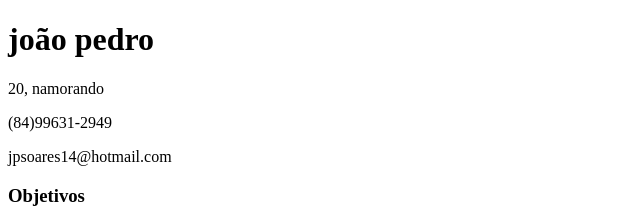
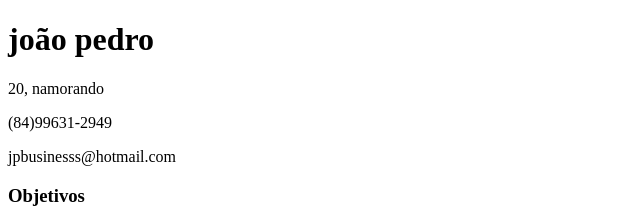
Before and after one commit to Jpsoaresfig/curriculo-jo-o-pedro, a plain HTML site: page index.html in a window 1280 px wide. Shown: the top 222 px of the page, 0-640 px from the left. Drawn offline with Linux system fonts and the light colour scheme.

Commit message:
atualizei meu email
mudei o email pois uso mais o atual

```diff
--- a/index.html
+++ b/index.html
@@ -8,7 +8,7 @@
 <h1>joão pedro</h1>
 <p>20, namorando</p>
 <p>(84)99631-2949</p>
-<p>jpsoares14@hotmail.com</p>
+<p>jpbusinesss@hotmail.com</p>
 <h3>Objetivos</h3>
 <P>quero me tornar um grande programador </P>
 <h3>Resumo</h3>
```
